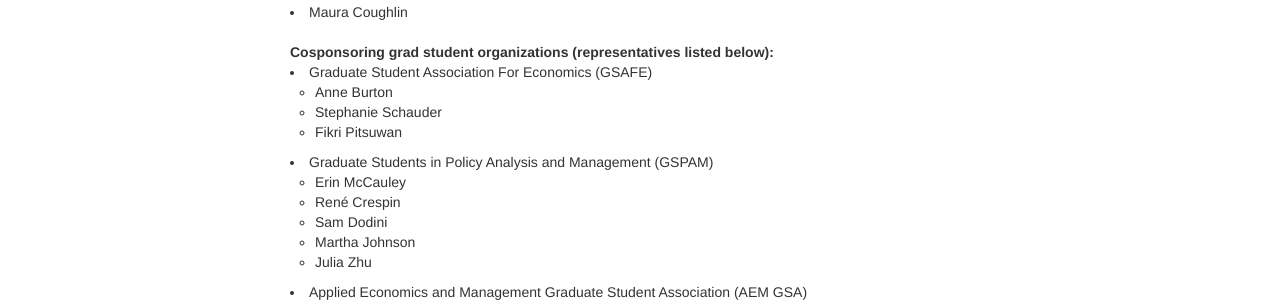
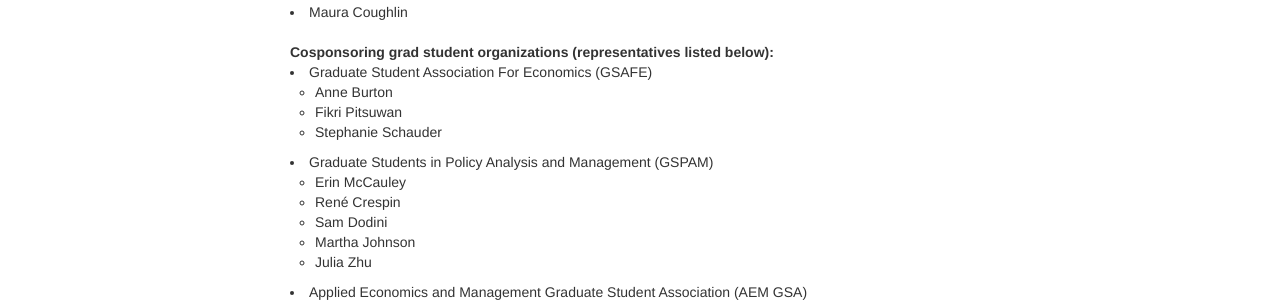
Before and after one commit to aponce6/Diversity-in-Cornell-Economics.github.io, a Jekyll site: the page built from pages/events.md, in a window 1280 px wide. Shown: the part 1712-2014 px from the top of the page. Built offline with Jekyll 4.4.1, drawn with Linux system fonts in a browser that asks for light colours; our own code applies the rules of GitHub Pages for plain Markdown files.

```diff
--- a/pages/events.md
+++ b/pages/events.md
@@ -126,8 +126,8 @@ To remove the underline from the title, remove the <u> tags (<u> and </u>)
 <li>Graduate Student Association For Economics (GSAFE)</li>
 	<ul type="circle">
 	<li>Anne Burton</li>
+	<li>Fikri Pitsuwan</li>
 	<li>Stephanie Schauder</li>
-	<li>Fikri Pitsuwan</li>
 	</ul>
 <li>Graduate Students in Policy Analysis and Management (GSPAM)</li>
 	<ul type="circle">
```
